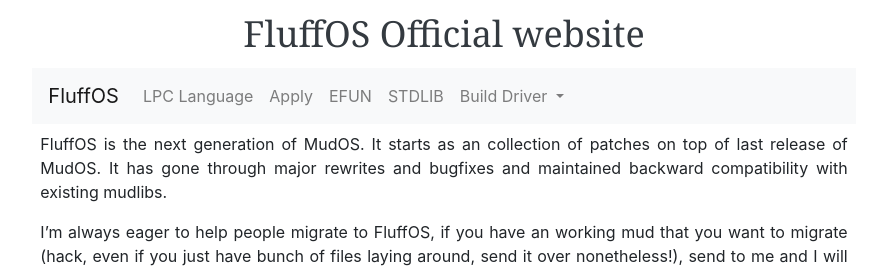
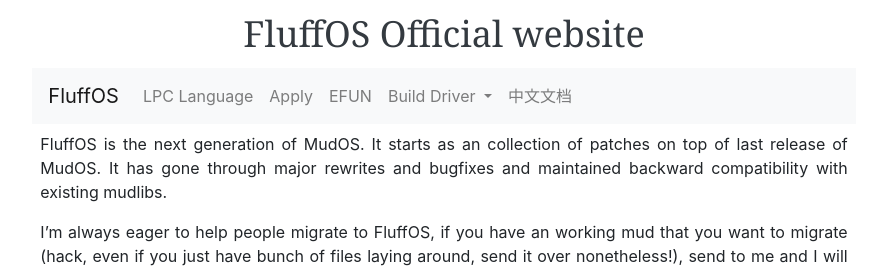
Before and after one commit to MudRen/mudren.github.io, a Jekyll site: the page built from index.md, in a window 1280 px wide. Shown: the top 271 px of the page, without its empty margins (196-1083 px from the left). Built offline with Jekyll 4.4.1, drawn with Linux system fonts in a browser that asks for light colours; comment, search, counter and statistics services are not loaded.

Commit message:
update zh-CN docs

```diff
--- a/_layouts/default.html
+++ b/_layouts/default.html
@@ -48,11 +48,11 @@
             <li>
               <a class="nav-link" href="/lpc">LPC Language</a>
             </li>
+            <li>
               <a class="nav-link" href="/apply">Apply</a>
             </li>
+            <li>
               <a class="nav-link" href="/efun">EFUN</a>
-            </li>
-              <a class="nav-link" href="/stdlib">STDLIB</a>
             </li>
             <li>
               <div class="nav-item dropdown">
@@ -68,6 +68,9 @@
                   <a class="dropdown-item" href="/bug.html">Bug Report</a>
                 </div>
               </div>
+            </li>
+            <li>
+              <a class="nav-link" href="/zh-CN">中文文档</a>
             </li>
           </ul>
         <div>
```
